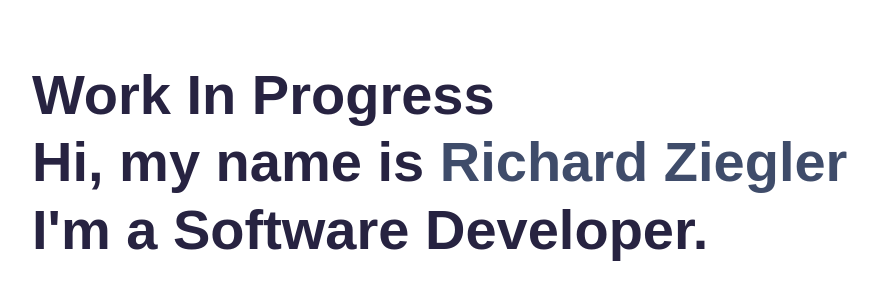
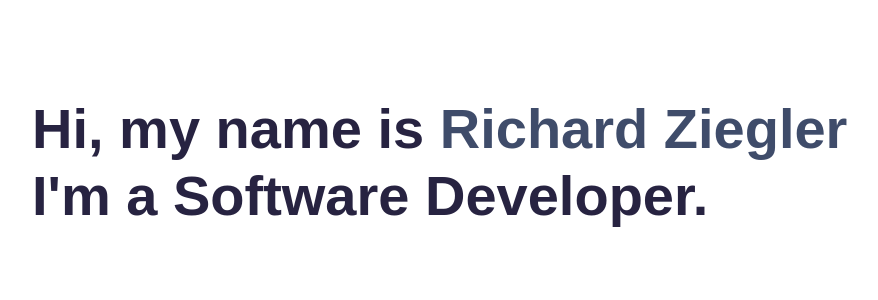
Before and after one commit to richardziegler/gatsby-portfolio, a Gatsby site: page / in a window 1280 px wide. Shown: the part 222-522 px from the top of the page, without its empty margins (53-931 px from the left). Built offline with nearby package versions, Linux system fonts and the light colour scheme; Gatsby itself is replaced by a stand-in of ours.

Commit message:
remove WIP

```diff
--- a/src/components/Hero/Hero.jsx
+++ b/src/components/Hero/Hero.jsx
@@ -25,7 +25,6 @@ const Header = () => {
       <Container>
         <Fade left={isDesktop} bottom={isMobile} duration={1000} delay={500} distance="30px">
           <h1 className="hero-title">
-            <div>Work In Progress</div>
             {title || 'Hi, my name is'}{' '}
             <span className="text-color-main">{name || 'Richard Ziegler'}</span>
             <br />
```
